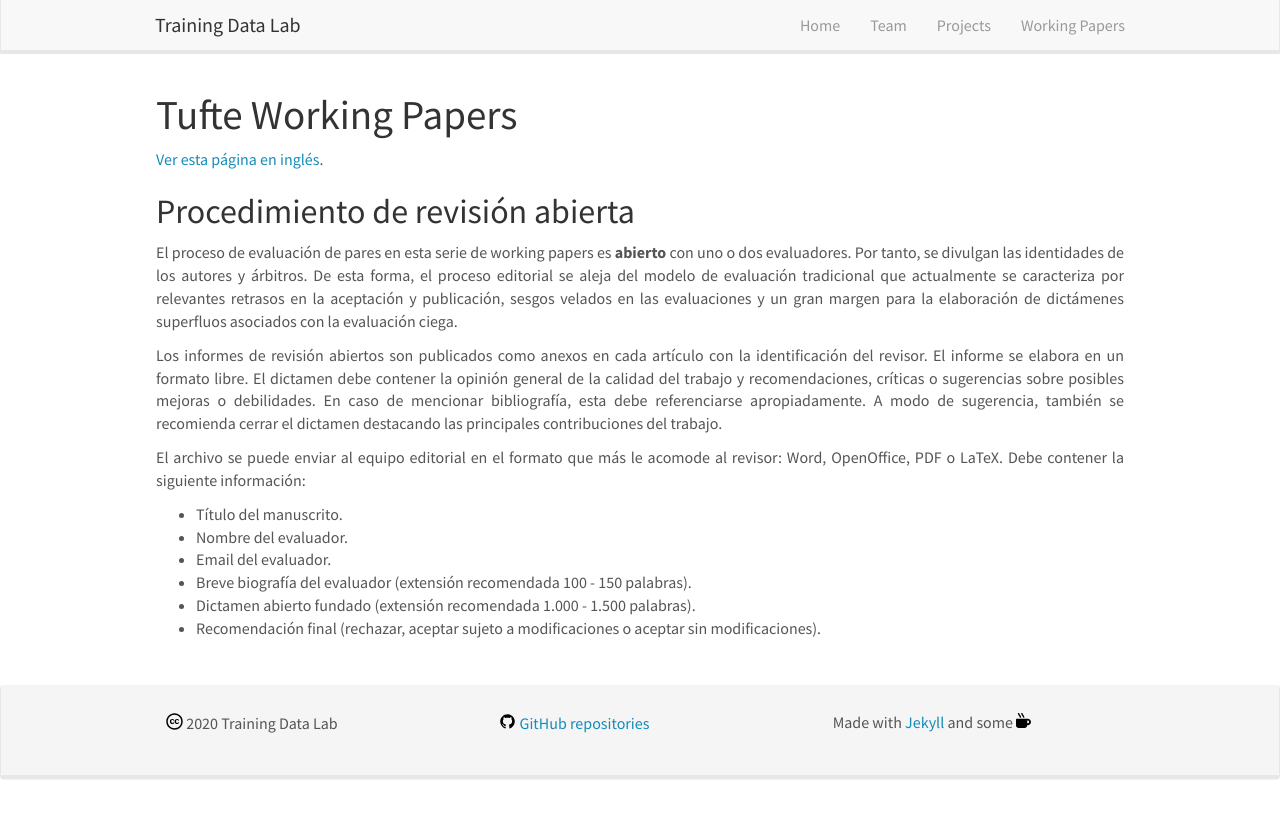
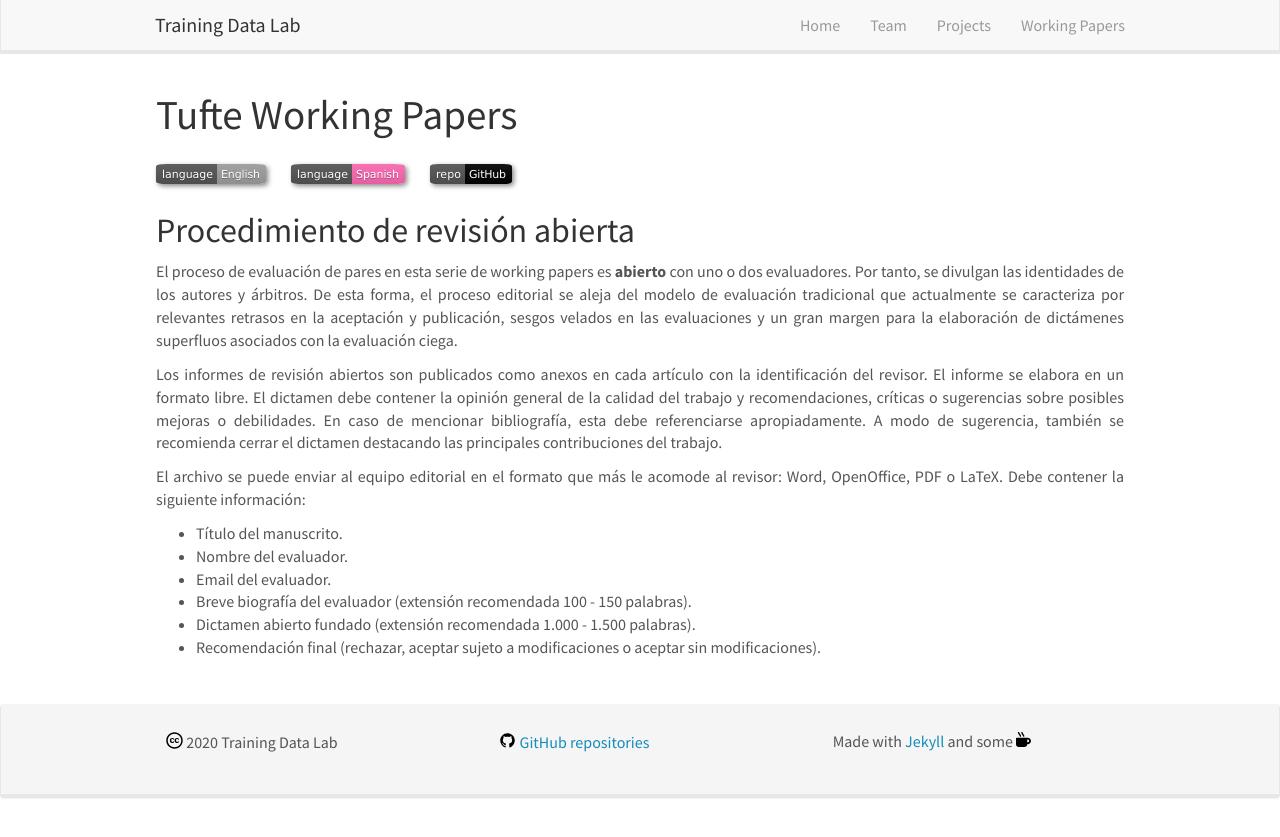
Before and after one commit to training-datalab/old-training-datalab.com, a Jekyll site: the page built from _pages/tufte-open-review-spanish.md, in a window 1280 px wide. Shown: the top 837 px of the page. Built offline with Jekyll 4.4.1, drawn with Linux system fonts in a browser that asks for light colours; nearby versions of some CDN libraries.

Commit message:
Update tufte-open-review-spanish.md

```diff
--- a/_pages/tufte-open-review-spanish.md
+++ b/_pages/tufte-open-review-spanish.md
@@ -8,7 +8,7 @@
 
 # Tufte Working Papers
 
-<p align=" justify"><a href="/tufte-working-papers/open-review/">Ver esta página en inglés</a>.</p>
+[![English]({{ site.url }}{{ site.baseurl }}/badges/lang/english_inactive.svg)](https://training-datalab.com/tufte-working-papers/open-review/) [![Spanish]({{ site.url }}{{ site.baseurl }}/badges/lang/spanish.svg)](https://training-datalab.com/tufte-working-papers/open-review-spanish/) [![GitHub]({{ site.url }}{{ site.baseurl }}/badges/software/github.svg)](https://github.com/training-datalab/tufte-working-papers)
 
 ## Procedimiento de revisión abierta
 
```
